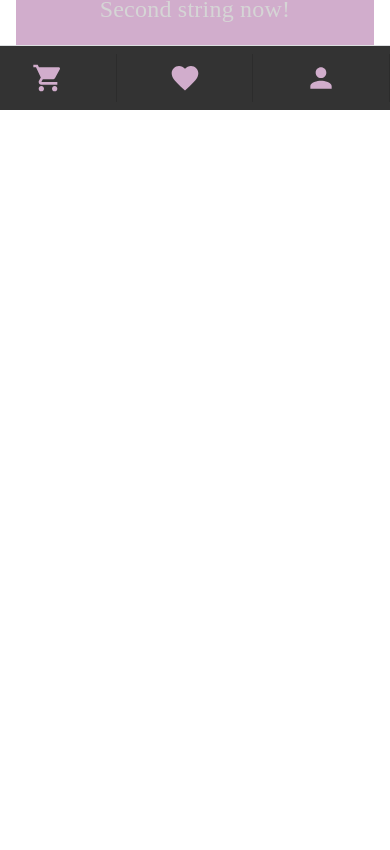
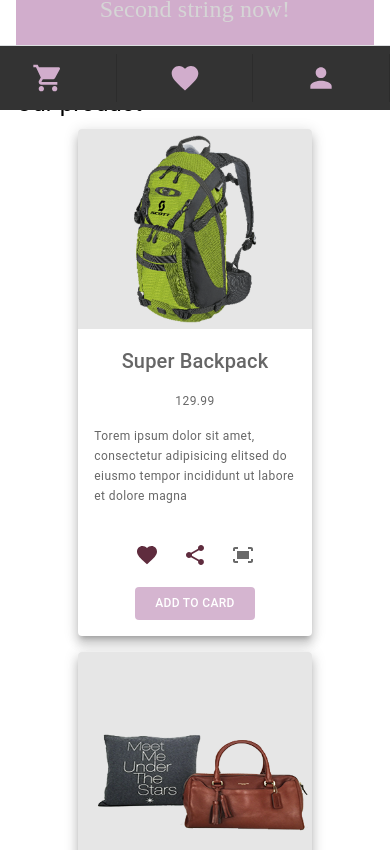
Before and after one commit to MaxTyshkevich/material_maket, a React (Create React App) app: page / in a window 390 px wide. Shown: the part 734-1584 px from the top of the page. Before the commit the page ends 844 px from the top, so only its background shows below. Built offline with nearby package versions, Linux system fonts and the light colour scheme; the HTML template or start-up script is replaced by a standard one; a web font is replaced by a local one.

Commit message:
feat component products

```diff
--- a/src/App.jsx
+++ b/src/App.jsx
@@ -6,12 +6,9 @@ import theme from './styles/theme';
 import AppBar from './components/Appbar';
 import { Banner } from './components/Banner';
 import Promotion from './components/Promotion';
+import Product from './components/Product';
 
 const App = () => {
-  /*  const theme = useTheme();
-   console.log(theme);
-  */
-
   useEffect(() => {
     document.title = 'Material UI - Home';
   }, []);
@@ -22,7 +19,7 @@ const App = () => {
         <AppBar />
         <Banner />
         <Promotion />
-
+        <Product />
         {/*
       AppBar
       banner
--- /dev/null
+++ b/src/animation/index.js
@@ -0,0 +1,81 @@
+import { keyframes } from '@mui/system';
+
+/* ----------------------------------------------
+ * Generated by Animista on 2022-3-31 8:31:22
+ * Licensed under FreeBSD License.
+ * See http://animista.net/license for more info.
+ * w: http://animista.net, t: @cssanimista
+ * ---------------------------------------------- */
+
+const flipHorizontalBottom = keyframes`
+  0% {
+    -webkit-transform: rotateX(0);
+            transform: rotateX(0);
+  }
+  100% {
+    -webkit-transform: rotateX(-180deg);
+            transform: rotateX(-180deg);
+  }
+`;
+
+/**
+ * ----------------------------------------
+ * animation text-pop-up-top
+ * ----------------------------------------
+ */
+export const textPopUpTop = keyframes`
+  0% {
+    -webkit-transform: translateY(0);
+            transform: translateY(0);
+    -webkit-transform-origin: 50% 50%;
+            transform-origin: 50% 50%;
+    text-shadow: none;
+  }
+  100% {
+    -webkit-transform: translateY(-10px);
+            transform: translateY(-10px);
+    -webkit-transform-origin: 50% 50%;
+            transform-origin: 50% 50%;
+    text-shadow: 0 1px 0 #000, 0 2px 0 #000, 0 3px 0 #000, 0 4px 0 #000,
+    0 5px 0 #000, 0 6px 0 #000, 0 7px 0 #000, 0 8px 0 #000, 0 9px 0 #000;
+    /* text-shadow: 0 1px 0 #000, 0 2px 0 #cccccc, 0 3px 0 #cccccc, 0 4px 0 #cccccc,
+    0 5px 0 #cccccc, 0 6px 0 #cccccc, 0 7px 0 #cccccc, 0 8px 0 #cccccc, 0 9px 0 #cccccc; */
+  }
+`;
+
+/**
+ * ----------------------------------------
+ * animation slide-in-bottom
+ * ----------------------------------------
+ */
+export const slideInBottom = keyframes`
+  0% {
+    -webkit-transform: translateY(50px);
+            transform: translateY(50px);
+    opacity: 0;
+  }
+  100% {
+    -webkit-transform: translateY(0);
+            transform: translateY(0);
+    opacity: 1;
+  }
+
+`;
+
+/**
+ * ----------------------------------------
+ * animation slide-in-right
+ * ----------------------------------------
+ */
+export const slideInRight = keyframes`
+  0% {
+    -webkit-transform: translateX(50px);
+            transform: translateX(50px);
+    opacity: 0;
+  }
+  100% {
+    -webkit-transform: translateX(0);
+            transform: translateX(0);
+    opacity: 1;
+  }
+`;
--- /dev/null
+++ b/src/components/Product/SingleProduct.jsx
@@ -0,0 +1,67 @@
+import React, { useState } from 'react';
+import Typography from '@mui/material/Typography';
+import FavoriteIcon from '@mui/icons-material/Favorite';
+import ShareIcon from '@mui/icons-material/Share';
+import FitScreenIcon from '@mui/icons-material/FitScreen';
+import {
+  ActionButtons,
+  Image,
+  ProductAddToCard,
+  ProductCard,
+  ProductCardActions,
+  ProductCardContent,
+} from '../../styles/product';
+import { Stack } from '@mui/material';
+
+export const SingleProduct = ({ item, isMobile }) => {
+  const [hoverCard, setHoverCard] = useState(false);
+
+  const handleEnter = () => {
+    setHoverCard(true);
+  };
+  const handleLeave = () => {
+    setHoverCard(false);
+  };
+  return (
+    <ProductCard raised onPointerEnter={handleEnter} onMouseLeave={handleLeave}>
+      <Image component="img" image={item.image} alt={item.name} />
+      <ProductCardContent>
+        <Typography
+          variant={isMobile ? 'h6' : 'h5'}
+          color="text.secondary"
+          sx={{ whiteSpace: 'nowrap' }}
+        >
+          {item.name}
+        </Typography>
+        <Typography
+          variant={isMobile ? 'caption' : 'body1'}
+          color="text.secondary"
+        >
+          {item.price}
+        </Typography>
+        <Typography
+          variant={isMobile ? 'caption' : 'body1'}
+          color="text.secondary"
+        >
+          {item.description}
+        </Typography>
+      </ProductCardContent>
+      <ProductCardActions disableSpacing show={hoverCard}>
+        <Stack direction={isMobile ? 'row' : 'column'}>
+          <ActionButtons aria-label="add to favorites" isFav={1}>
+            <FavoriteIcon />
+          </ActionButtons>
+          <ActionButtons aria-label="share">
+            <ShareIcon color="primary" />
+          </ActionButtons>
+          <ActionButtons aria-label="FitScreen">
+            <FitScreenIcon />
+          </ActionButtons>
+        </Stack>
+      </ProductCardActions>
+      <ProductAddToCard show={hoverCard} variant="contained">
+        Add to card
+      </ProductAddToCard>
+    </ProductCard>
+  );
+};
--- /dev/null
+++ b/src/components/Product/index.jsx
@@ -0,0 +1,38 @@
+import { Box, Grid, Typography, useMediaQuery, useTheme } from '@mui/material';
+import React from 'react';
+import { useState } from 'react';
+import { products } from '../../data';
+import { SingleProduct } from './SingleProduct';
+
+const Product = () => {
+  const theme = useTheme();
+  const isMobile = useMediaQuery(theme.breakpoints.down('md'));
+
+  const [goods, setGoods] = useState(products);
+
+  return (
+    <Box sx={{ marginTop: '40px' }}>
+      <Typography
+        variant={isMobile ? 'h5' : 'h4'}
+        sx={{ marginBottom: '10px' }}
+      >
+        Our product
+      </Typography>
+      <Grid
+        container
+        spacing={[2, 3, 4, 5]}
+        /* columns={{ xs: 4, sm: 8, md: 12 }} */
+        justifyContent="center"
+        alignItems="center"
+      >
+        {goods.map((item) => (
+          <Grid key={item.id} item xs={8} sm={5} md={4} xl={3}>
+            <SingleProduct isMobile={isMobile} item={item} />
+          </Grid>
+        ))}
+      </Grid>
+    </Box>
+  );
+};
+
+export default Product;
--- a/src/components/Promotion/index.jsx
+++ b/src/components/Promotion/index.jsx
@@ -16,7 +16,6 @@ const Promotion = () => {
   const [messageIndex, setMessageIndex] = useState(0);
   const [show, setShow] = useState(true);
   const refContainer = useRef();
-  console.log(show);
 
   useEffect(() => {
     setTimeout(() => {
--- /dev/null
+++ b/src/data/index.js
@@ -0,0 +1,50 @@
+export const products = [
+  {
+    id: 1,
+    name: 'Super Backpack',
+    price: 129.99,
+    description:
+      'Torem ipsum dolor sit amet, consectetur adipisicing elitsed do eiusmo tempor incididunt ut labore et dolore magna',
+    image: '/images/products/bag_01.png',
+  },
+  {
+    id: 2,
+    name: 'New Hip',
+    price: 199.99,
+    description:
+      'Torem ipsum dolor sit amet, consectetur adipisicing elitsed do eiusmo tempor incididunt ut labore et dolore magna',
+    image: '/images/products/bag_02.png',
+  },
+  {
+    id: 3,
+    name: 'Elite Series',
+    price: 189.99,
+    description:
+      'Torem ipsum dolor sit amet, consectetur adipisicing elitsed do eiusmo tempor incididunt ut labore et dolore magna',
+    image: '/images/products/bag_03.png',
+  },
+  {
+    id: 4,
+    name: 'Casual',
+    price: 129.99,
+    description:
+      'Torem ipsum dolor sit amet, consectetur adipisicing elitsed do eiusmo tempor incididunt ut labore et dolore magna',
+    image: '/images/products/bag_04.png',
+  },
+  {
+    id: 5,
+    name: 'Best Tote',
+    price: 399.99,
+    description:
+      'Torem ipsum dolor sit amet, consectetur adipisicing elitsed do eiusmo tempor incididunt ut labore et dolore magna',
+    image: '/images/products/bag_05.png',
+  },
+  {
+    id: 6,
+    name: 'Charming Series',
+    price: 689.99,
+    description:
+      'Torem ipsum dolor sit amet, consectetur adipisicing elitsed do eiusmo tempor incididunt ut labore et dolore magna',
+    image: '/images/products/bag_06.png',
+  },
+];
--- a/src/styles/baner/index.jsx
+++ b/src/styles/baner/index.jsx
@@ -17,7 +17,6 @@ export const BannerContainer = styled(Box)(({ theme }) => ({
 }));
 
 export const BannerContent = styled(Box)((...props) => {
-  console.log(props);
   return {
     display: 'flex',
     justifyContent: 'center',
--- /dev/null
+++ b/src/styles/product/index.js
@@ -0,0 +1,90 @@
+import {
+  Button,
+  Card,
+  CardActions,
+  CardContent,
+  CardMedia,
+  IconButton,
+  styled,
+} from '@mui/material';
+import { slideInBottom, slideInRight } from '../../animation';
+import { Colors } from '../theme';
+
+export const Image = styled(CardMedia)(({ theme }) => ({
+  [theme.breakpoints.down('xs')]: {
+    width: '80%',
+    margin: 'auto',
+  },
+  background: Colors.light_gray,
+  height: '200px',
+}));
+
+export const ProductIcon = styled(IconButton)(() => ({
+  color: Colors.white,
+  margin: 4,
+}));
+
+export const ActionButtons = styled(ProductIcon, {
+  shouldForwardProp: (props) => props !== 'isFav',
+})(({ isFav, theme }) => ({
+  color: isFav ? Colors.primary : Colors.dim_grey,
+  /*  [theme.breakpoints.up('md')]: {
+    position: 'absolute',
+    top: 0,
+    right: 0,
+  }, */
+}));
+
+export const ProductCard = styled(Card)(({ theme }) => ({
+  display: 'flex',
+  flexDirection: 'column',
+  position: 'relative',
+
+  alignItems: 'center',
+  justifyContent: 'center',
+  paddingBottom: '1rem',
+}));
+
+export const ProductCardContent = styled(CardContent)(() => ({
+  display: 'flex',
+  flexDirection: 'column',
+  alignItems: 'center',
+  gap: '15px',
+  padding: '1em',
+}));
+
+export const ProductCardActions = styled(CardActions, {
+  shouldForwardProp: (props) => props !== 'show',
+})(({ theme, show }) => ({
+  flexWrap: 'wrap',
+  justifyContent: 'center',
+  [theme.breakpoints.up('md')]: {
+    display: show ? 'flex' : 'none',
+    flexDirection: 'column',
+    position: 'absolute',
+    right: 0,
+    top: '20%',
+    animation:
+      show && `${slideInRight} 0.5s cubic-bezier(0.250,0.460,0.450,0.940) both`,
+  },
+}));
+
+export const ProductAddToCard = styled(Button, {
+  shouldForwardProp: (props) => props !== 'show',
+})(({ show, theme }) => ({
+  width: '120px',
+  fontSize: '12px',
+  [theme.breakpoints.up('md')]: {
+    display: show ? 'block' : 'none',
+    position: 'absolute',
+    top: 0,
+    width: '100%',
+    padding: '10px 5px',
+    animation:
+      show &&
+      `${slideInBottom} 0.5s cubic-bezier(0.250,0.460,0.450,0.940) both`,
+  },
+
+  background: Colors.secondary,
+  opacity: 0.9,
+}));
--- a/src/styles/promotion/index.js
+++ b/src/styles/promotion/index.js
@@ -18,7 +18,7 @@ export const PromotionContainer = styled(Box)(({ theme }) => ({
 
 export const PromotionText = styled(Typography)(({ theme }) => ({
   fontFamily: 'Montez',
-  color: 'white',
+
   color: Colors.dove_gray,
   fontSize: '1.5rem',
 
```
Also changed, not shown: 1 other file (tests, documents, lock files or other folders).
